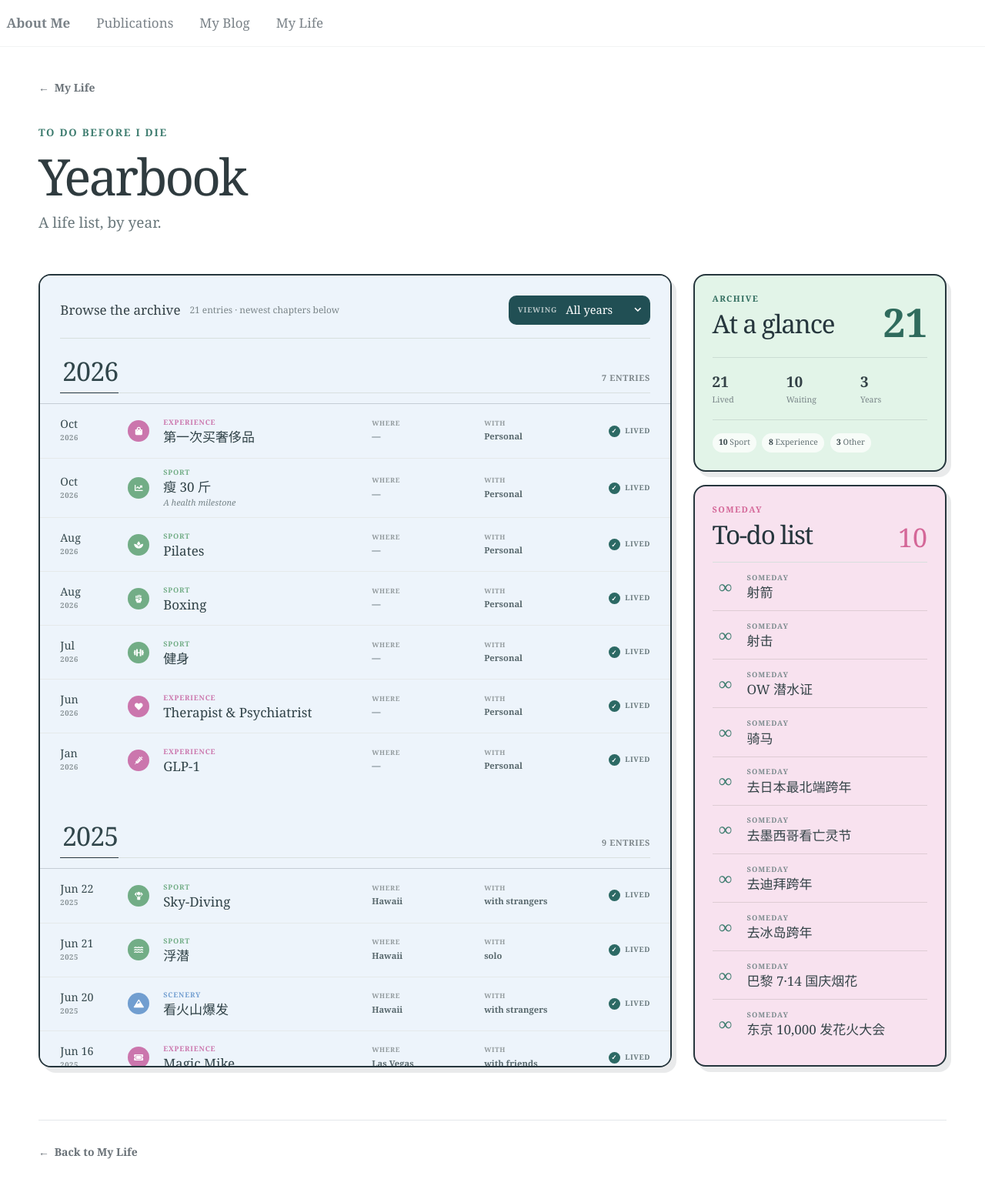
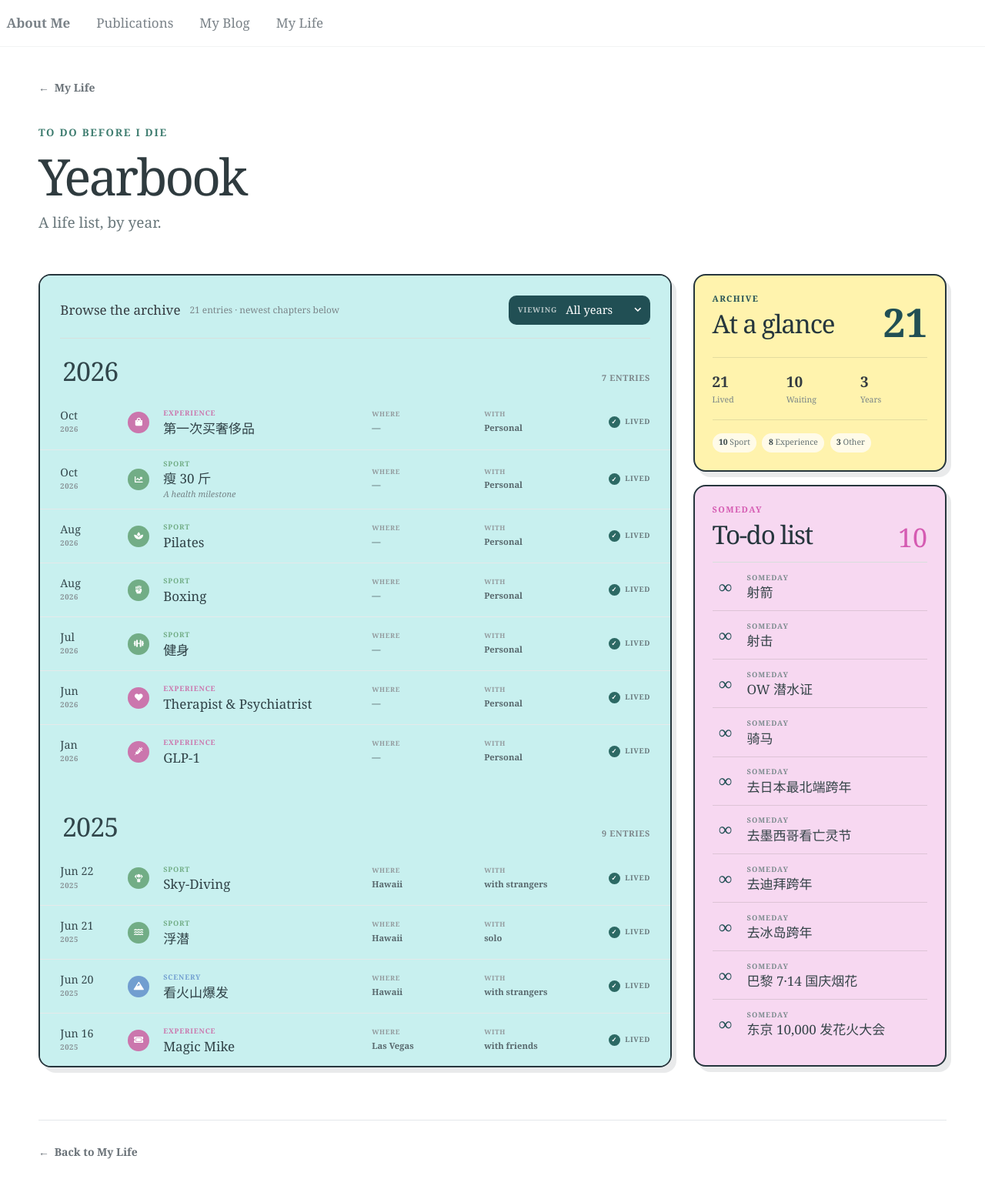
Before and after one commit to Cathylixi/Cathylixi.github.io, a Jekyll site: the page built from _pages/life-yearbook.md, in a window 1280 px wide. Shown: the top 1545 px of the page at 77% size. Built offline with Jekyll 4.4.1, drawn with Linux system fonts in a browser that asks for light colours.

Commit message:
Align Yearbook with My Life palette

```diff
--- a/_sass/_yearbook.scss
+++ b/_sass/_yearbook.scss
@@ -57,11 +57,16 @@
 }
 
 .yearbook-dense {
+  --yearbook-aqua: #c8f0ef;
+  --yearbook-yellow: #fff3ad;
+  --yearbook-pink: #f7d8f1;
+  --yearbook-ink: #26363d;
+  --yearbook-teal: #214f54;
   display: grid;
   grid-template-columns: minmax(0, 1.8fr) minmax(280px, 0.72fr);
   gap: clamp(1rem, 2.2vw, 1.6rem);
   align-items: start;
-  color: #334146;
+  color: #343b40;
 }
 
 /* The archive is one continuous panel: heading, controls, and records. */
@@ -71,11 +76,11 @@
   padding: var(--yearbook-panel-pad);
   overflow-x: hidden;
   overflow-y: auto;
-  background: #edf4fb;
-  border: 2px solid #26363d;
+  background: var(--yearbook-aqua);
+  border: 2px solid var(--yearbook-ink);
   border-radius: 16px;
   box-shadow: 6px 7px 0 rgba(38, 54, 61, 0.1);
-  scrollbar-color: #9cafad transparent;
+  scrollbar-color: rgba(33, 79, 84, 0.48) transparent;
   scrollbar-width: thin;
   scroll-behavior: smooth;
   -webkit-overflow-scrolling: touch;
@@ -86,7 +91,7 @@
 }
 
 .yearbook-archive-pane::-webkit-scrollbar-thumb {
-  background: #9cafad;
+  background: rgba(33, 79, 84, 0.48);
   border: 2px solid transparent;
   border-radius: 999px;
   background-clip: padding-box;
@@ -97,7 +102,7 @@
   z-index: 3;
   margin: 0 0 1.35rem;
   padding: 0 0 1rem;
-  background: rgba(237, 244, 251, 0.96);
+  background: rgba(200, 240, 239, 0.96);
   border: 0;
   border-bottom: 1px solid #d7dfdd;
   border-radius: 0;
@@ -115,17 +120,13 @@
 
 .yearbook-archive-pane .yearbook-collection__header--simple {
   position: relative;
+  padding-bottom: 0;
   padding-left: 0.15rem;
+  border-bottom: 0;
 }
 
 .yearbook-archive-pane .yearbook-collection__header--simple:after {
-  content: "";
-  position: absolute;
-  right: 0;
-  bottom: -1px;
-  left: 0;
-  height: 1px;
-  background: linear-gradient(90deg, #26363d 0 76px, #d9e0df 76px 100%);
+  content: none;
 }
 
 .yearbook-archive-pane .yearbook-ledger {
@@ -134,7 +135,7 @@
   overflow: visible;
   background: transparent;
   border: 0;
-  border-top: 1px solid rgba(38, 54, 61, 0.2);
+  border-top: 0;
   border-radius: 0;
   box-shadow: none;
 }
@@ -168,13 +169,13 @@
 .yearbook-wishlist {
   min-width: 0;
   padding: clamp(1.05rem, 2vw, 1.35rem);
-  border: 2px solid #26363d;
+  border: 2px solid var(--yearbook-ink);
   border-radius: 16px;
   box-shadow: 6px 7px 0 rgba(38, 54, 61, 0.1);
 }
 
-.yearbook-glance { background: #e2f4e8; }
-.yearbook-wishlist { background: #f8e2ef; }
+.yearbook-glance { background: var(--yearbook-yellow); }
+.yearbook-wishlist { background: var(--yearbook-pink); }
 
 .yearbook-glance__header {
   display: flex;
@@ -186,7 +187,7 @@
 .page__content .yearbook-glance__header p,
 .page__content .yearbook-wishlist__header p {
   margin: 0 0 0.25rem;
-  color: #2f6b5d;
+  color: var(--yearbook-teal);
   font-size: 0.64rem;
   font-weight: 900;
   letter-spacing: 0.13em;
@@ -197,7 +198,7 @@
 .yearbook-wishlist__header h2 {
   margin: 0;
   padding: 0;
-  color: #26363d;
+  color: var(--yearbook-ink);
   font-family: Georgia, "Times New Roman", serif;
   font-size: clamp(1.55rem, 2.8vw, 1.95rem);
   font-weight: normal;
@@ -206,7 +207,7 @@
 }
 
 .yearbook-glance__header > strong {
-  color: #2f6b5d;
+  color: var(--yearbook-teal);
   font-size: clamp(2.2rem, 4vw, 3.15rem);
   line-height: 0.85;
 }
@@ -259,14 +260,14 @@
   border-bottom: 1px solid #d7dfdd;
 }
 
-.page__content .yearbook-wishlist__header p { color: #d46798; }
+.page__content .yearbook-wishlist__header p { color: #d55bb2; }
 
 .yearbook-wishlist__header > span {
   display: block;
   width: auto;
   height: auto;
   flex: 0 0 auto;
-  color: #d46798;
+  color: #d55bb2;
   background: transparent;
   border-radius: 0;
   font-family: Georgia, "Times New Roman", serif;
@@ -299,7 +300,7 @@
   display: block;
   width: auto;
   height: auto;
-  color: #3f7d70;
+  color: var(--yearbook-teal);
   background: transparent;
   border: 0;
   border-radius: 0;
```
